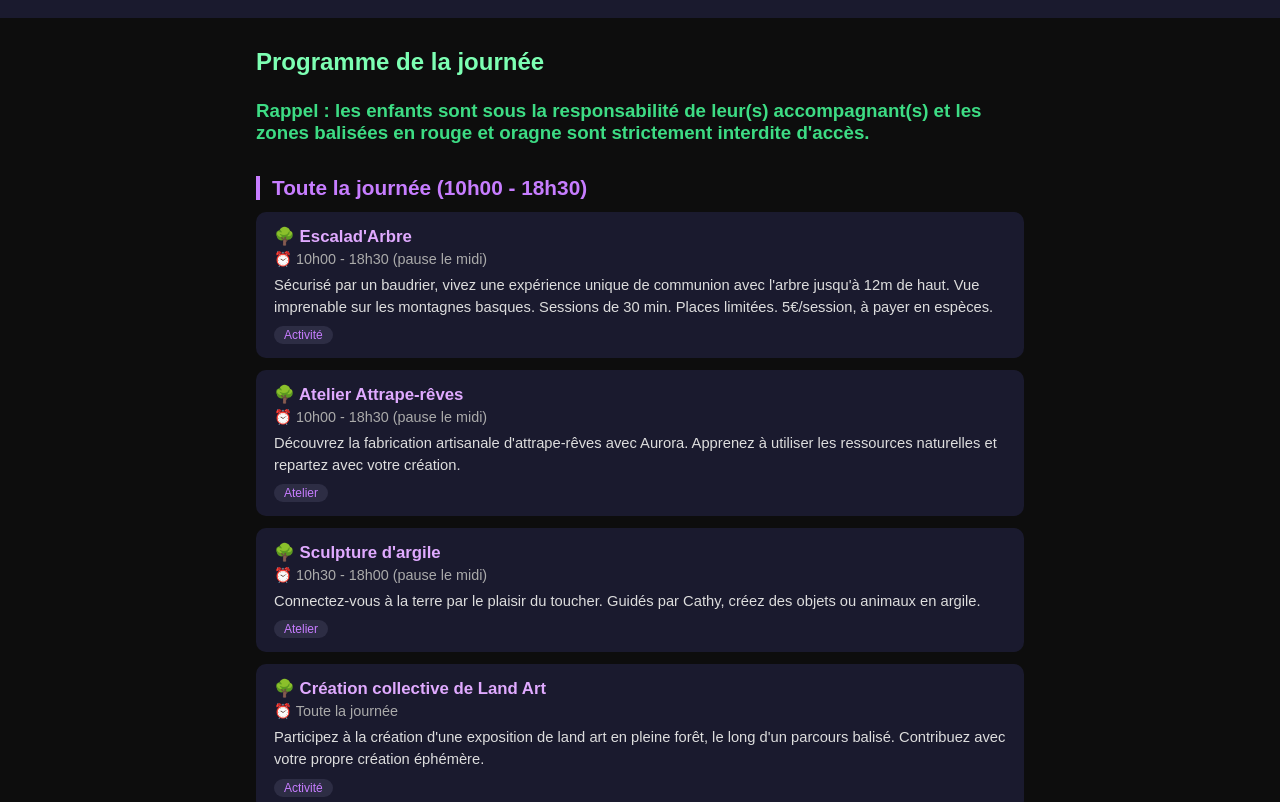
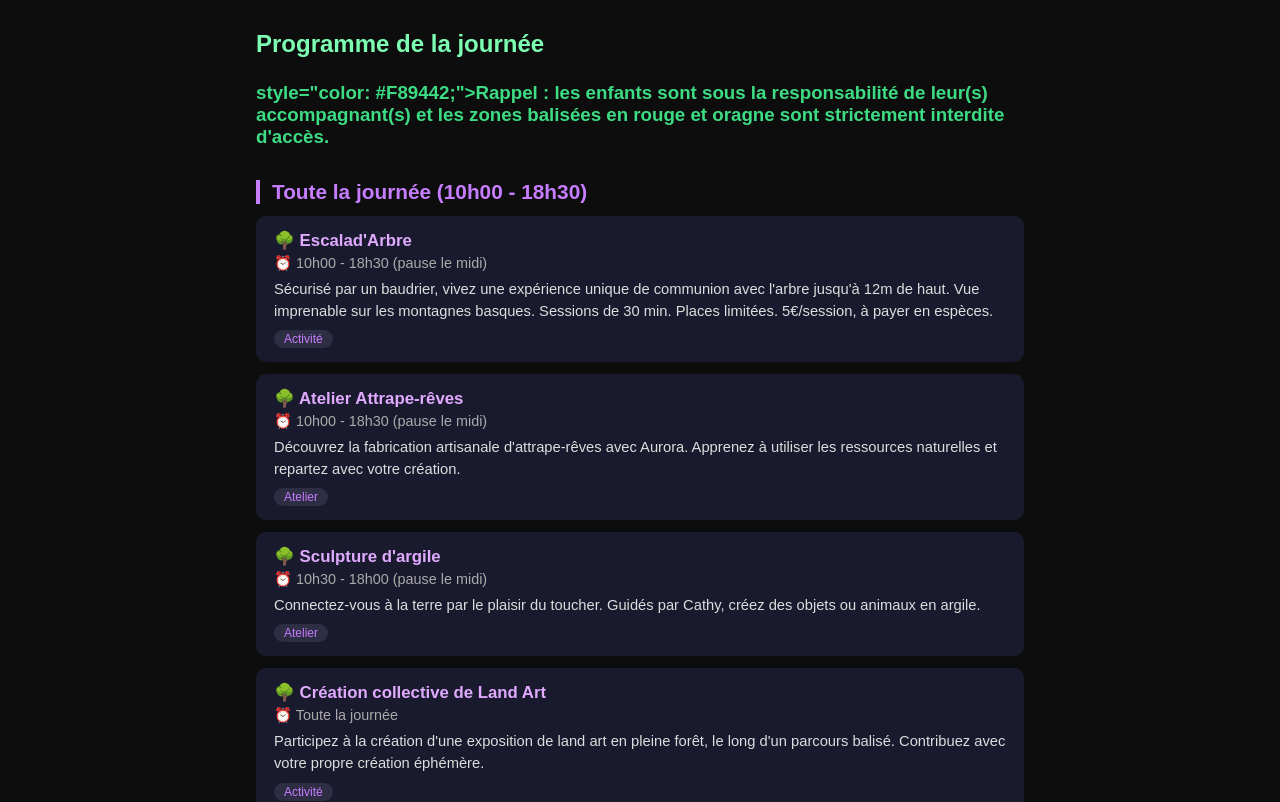
Before and after one commit to BenjiUrt/Foret-en-Fete, a plain HTML site: page programme.html in a window 1280 px wide. Shown: the part 104-906 px from the top of the page. Drawn offline with Linux system fonts and the light colour scheme.

Commit message:
Update programme.html

```diff
--- a/programme.html
+++ b/programme.html
@@ -4,7 +4,6 @@
   <meta charset="UTF-8" />
   <meta name="viewport" content="width=device-width, initial-scale=1.0" />
   <title>Programme — Forêt en Fête</title>
-  < >
 
     <link rel="stylesheet" href="style.css" />
   <style>
@@ -61,7 +60,7 @@
 
   <main>
     <h2>Programme de la journée</h2>
-    <h3>Rappel : les enfants sont sous la responsabilité de leur(s) accompagnant(s) et les zones balisées en rouge et oragne sont strictement interdite d'accès.</h3>
+    <h3>style="color: #F89442;">Rappel : les enfants sont sous la responsabilité de leur(s) accompagnant(s) et les zones balisées en rouge et oragne sont strictement interdite d'accès.</h3>
     <div id="programme">Chargement du programme...</div>
   </main>
 
```
